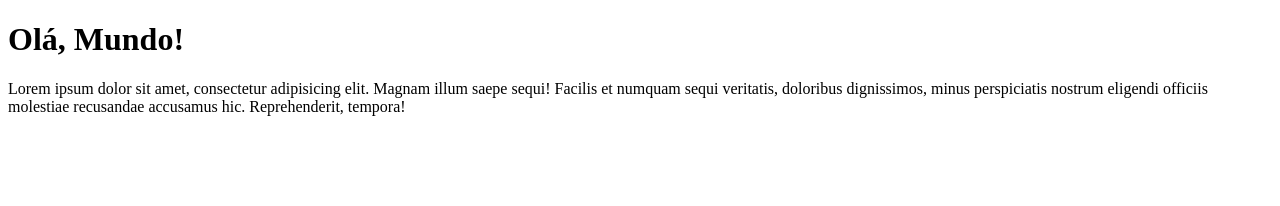
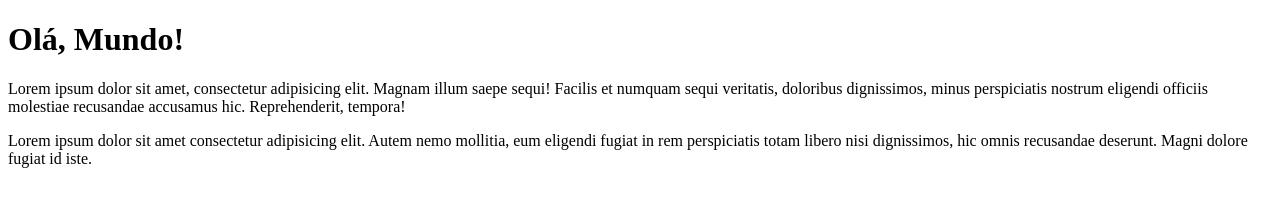
Before and after one commit to marcelonuness/Ola-Mundo, a plain HTML site: page first-website/index.html in a window 1280 px wide. Drawn offline with Linux system fonts and the light colour scheme.

Commit message:
add mais um paragrafo

```diff
--- a/first-website/index.html
+++ b/first-website/index.html
@@ -9,5 +9,6 @@
 <body>
     <h1>Olá, Mundo!</h1>
     <p>Lorem ipsum dolor sit amet, consectetur adipisicing elit. Magnam illum saepe sequi! Facilis et numquam sequi veritatis, doloribus dignissimos, minus perspiciatis nostrum eligendi officiis molestiae recusandae accusamus hic. Reprehenderit, tempora!</p>
+    <p>Lorem ipsum dolor sit amet consectetur adipisicing elit. Autem nemo mollitia, eum eligendi fugiat in rem perspiciatis totam libero nisi dignissimos, hic omnis recusandae deserunt. Magni dolore fugiat id iste.</p>
 </body>
 </html>
```
